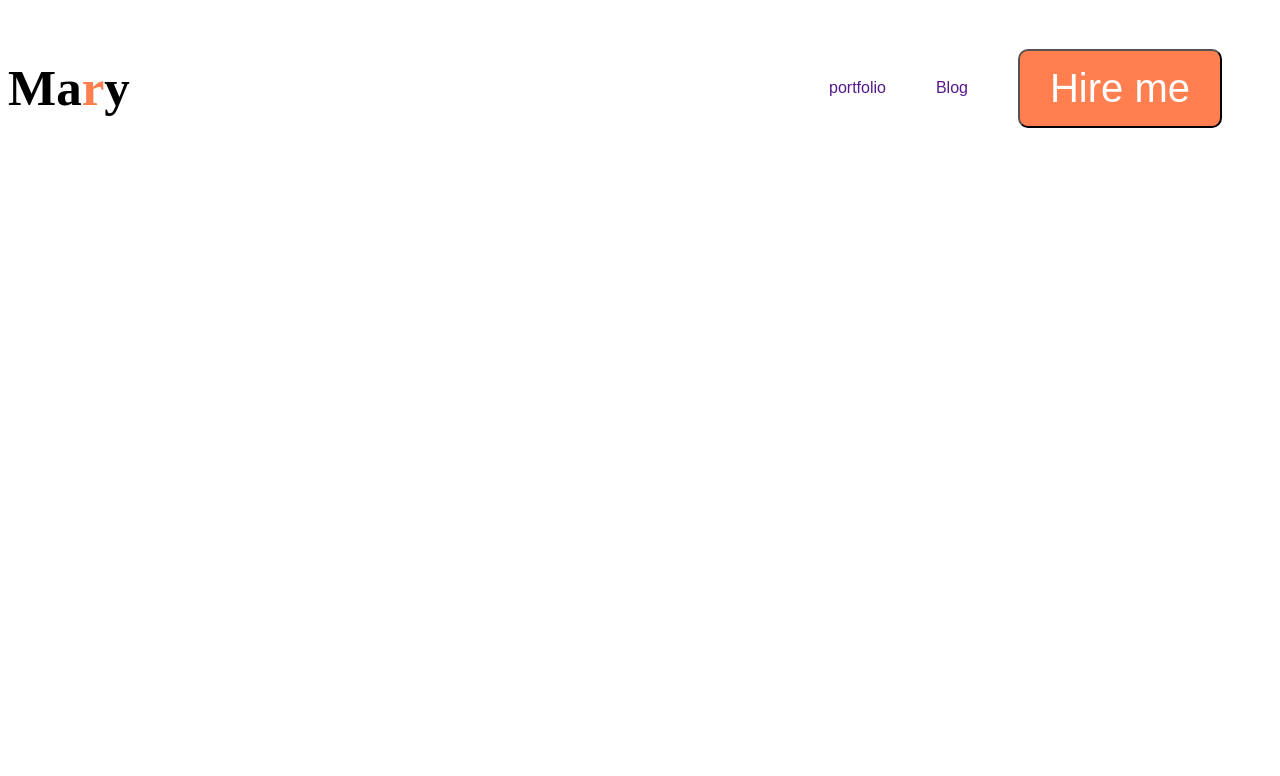
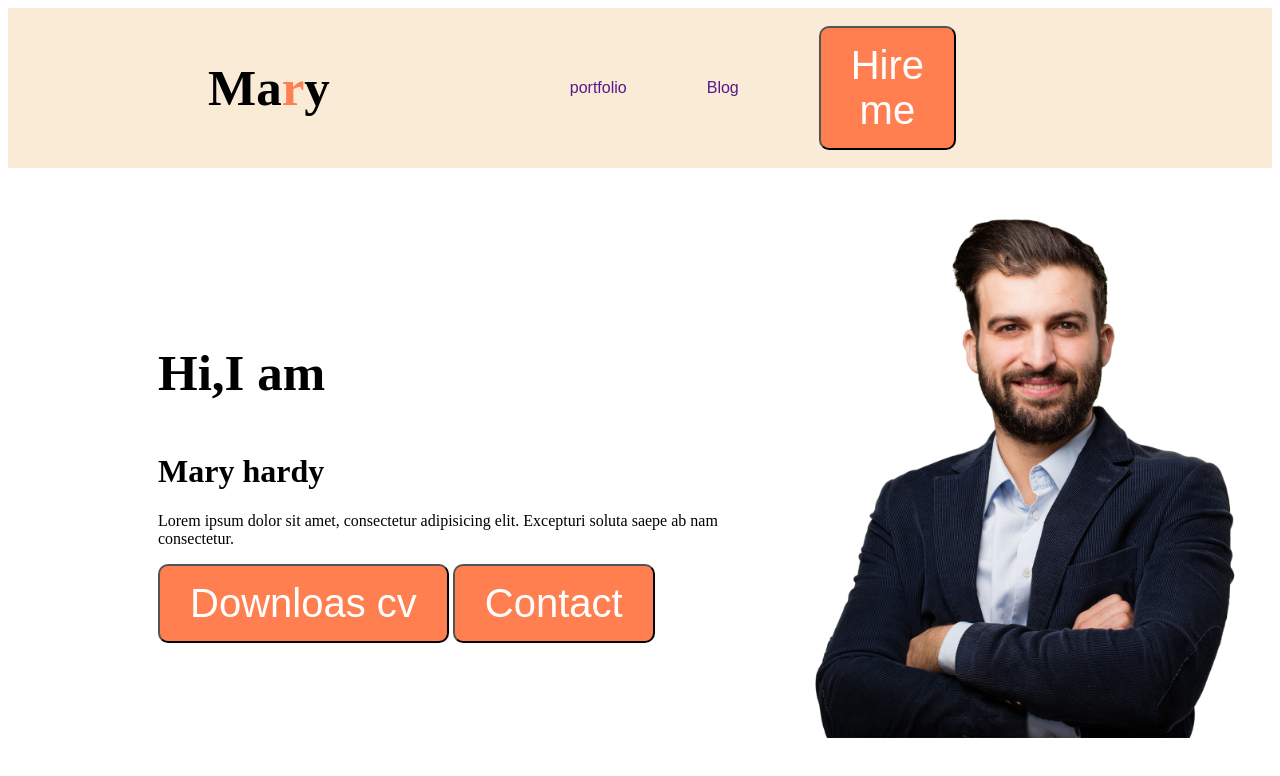
Before and after one commit to ariful324645/start-from--the--end, a plain HTML site: page portfolio.html in a window 1280 px wide. Drawn offline with Linux system fonts and the light colour scheme.

Commit message:
added my portfolio website

```diff
--- a/portfolio.html
+++ b/portfolio.html
@@ -9,7 +9,8 @@
      nav{
         display:flex;
         align-items: center;
-        justify-content: space-between;
+        justify-content:space-between;
+        margin:0 200px;
 
      }
     h3{
@@ -21,9 +22,10 @@
         align-items: center;
         list-style: none;
         font-family: Arial, Helvetica, sans-serif;
+        margin: 0px 200px;
      }
      ul>li{
-        margin-right: 50px;
+        margin-right: 80px;
         /* align-items: center; */
      }
      .labib{
@@ -43,12 +45,27 @@
       border-radius: 10px;
       padding:15px 30px;
     }
-
-
+    .header{
+      background-color:antiquewhite;
+    }
+    .baner{
+      padding:30px 30px 30px 150px;
+      display:flex;
+      /* justify-content: space-between; */
+      align-items: center;
+    }
+    div>button{
+      background-color: coral;
+      color:white;
+      font-size: 40px;
+      font-weight: 700px;
+      border-radius: 10px;
+      padding:15px 30px;
+    }
         </style>
        </head>
        <body>
-        <header>
+        <header class="header">
             <nav>
                 <h3>Ma<span class="labib">r</span>y</h3>
                 <ul>
@@ -58,6 +75,15 @@
                 </ul>
             </nav>
         </header>
-
+        <div class="baner">
+         <div class="cover">
+            <h3>Hi,I am</h3>
+            <h1>Mary hardy</h1>
+            <p>Lorem ipsum dolor sit amet, consectetur adipisicing elit. Excepturi soluta saepe ab nam consectetur.</p>
+            <button>Downloas cv</button>
+            <button>Contact</button>
+         </div>
+         <img src="images/hardy.png" height="540px" alt="">
+        </div>
        </body>
        </html>
```
Also changed, not shown: images/developer.png (added), images/hardy.png (added), images/header_bg.png (added), images/icons/facebook.png (added), images/icons/insta.png (added), images/icons/js.png (added), images/icons/mongo.png (added), images/icons/nodejs.png (added), images/icons/react.png (added), images/icons/twitter.png (added).
